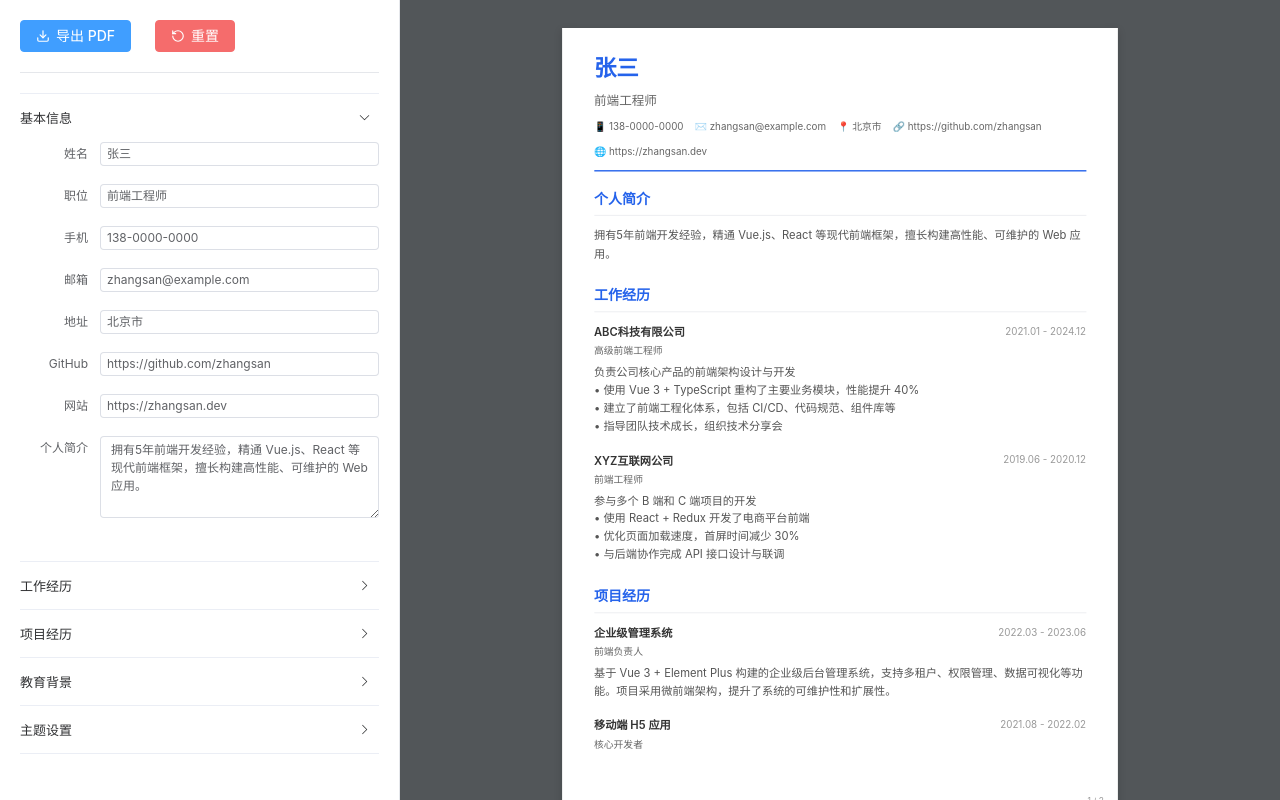
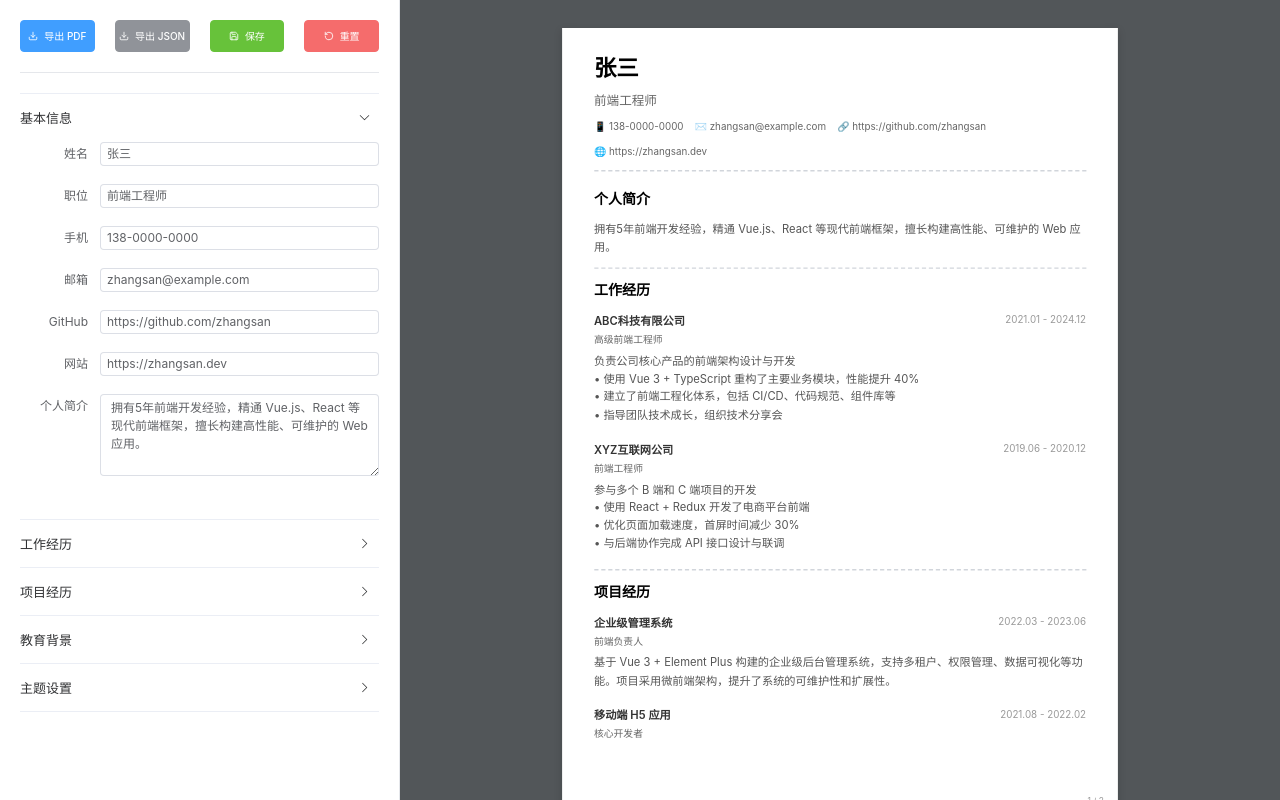
Before and after one commit to cino3/KnockKnockResume, a Vue app: page / in a window 1280 px wide. Built offline with nearby package versions, Linux system fonts and the light colour scheme.

Commit message:
1.增加保存功能(可以考虑加个历史面板)，导出json功能(待优化) 2.把模块间的线换成虚线，模块间的间距优化

```diff
--- a/src/components/Editor.vue
+++ b/src/components/Editor.vue
@@ -8,12 +8,27 @@
         </template>
         导出 PDF
       </el-button>
+      <el-button type="info" @click="handleExportJSON">
+        <template #icon>
+          <Download :size="16" />
+        </template>
+        导出 JSON
+      </el-button>
+      <el-button type="success" @click="handleSave">
+        <template #icon>
+          <Save :size="16" />
+        </template>
+        保存
+      </el-button>
       <el-button type="danger" @click="handleReset">
         <template #icon>
           <RotateCcw :size="16" />
         </template>
         重置
       </el-button>
+    </div>
+    <div v-if="store.lastSavedTime" class="save-time">
+      最后保存于 {{ store.lastSavedTime }}
     </div>
 
     <!-- 折叠面板 -->
@@ -32,9 +47,6 @@
           </el-form-item>
           <el-form-item label="邮箱">
             <el-input v-model="store.profile.email" placeholder="请输入邮箱" />
-          </el-form-item>
-          <el-form-item label="地址">
-            <el-input v-model="store.profile.location" placeholder="请输入地址" />
           </el-form-item>
           <el-form-item label="GitHub">
             <el-input v-model="store.profile.github" placeholder="GitHub 链接（可选）" />
@@ -95,9 +107,6 @@
       <!-- 主题设置 -->
       <el-collapse-item name="theme" title="主题设置">
         <el-form :model="store.theme" label-width="100px" size="small">
-          <el-form-item label="主色调">
-            <el-color-picker v-model="store.theme.primaryColor" />
-          </el-form-item>
           <el-form-item label="行高">
             <el-slider
               v-model="store.theme.lineHeight"
@@ -126,7 +135,9 @@
 import { ref } from 'vue'
 import { useResumeStore } from '@/stores/resume'
 import { usePrint } from '@/composables/usePrint'
-import { Download, RotateCcw, Plus } from 'lucide-vue-next'
+import { Download, RotateCcw, Plus, Save } from 'lucide-vue-next'
+import { ElMessage } from 'element-plus'
+import dayjs from 'dayjs'
 import ExperienceList from './editor/ExperienceList.vue'
 import ProjectList from './editor/ProjectList.vue'
 import EducationList from './editor/EducationList.vue'
@@ -138,6 +149,41 @@ const { printResume } = usePrint(store.resumeFileName)
 
 const handleExport = () => {
   printResume()
+}
+
+const handleSave = () => {
+  // 更新保存时间（数据已经通过 pinia-plugin-persistedstate 自动保存到 localStorage）
+  store.updateLastSavedTime()
+
+  // 显示成功提示
+  ElMessage.success({
+    message: '简历已保存',
+    duration: 2000
+  })
+}
+
+const handleExportJSON = () => {
+  // 获取导出数据
+  const data = store.getExportData()
+  const jsonString = JSON.stringify(data, null, 2)
+  const blob = new Blob([jsonString], { type: 'application/json' })
+  const url = URL.createObjectURL(blob)
+
+  // 创建下载链接
+  const link = document.createElement('a')
+  const timestamp = dayjs().format('YYYYMMDD_HHmmss')
+  link.href = url
+  link.download = `${store.resumeFileName}_${timestamp}.json`
+  document.body.appendChild(link)
+  link.click()
+  document.body.removeChild(link)
+  URL.revokeObjectURL(url)
+
+  // 显示成功提示
+  ElMessage.success({
+    message: 'JSON 文件已导出',
+    duration: 2000
+  })
 }
 
 const handleReset = () => {
@@ -154,10 +200,25 @@ const handleReset = () => {
 
 .editor-header {
   display: flex;
-  gap: 12px;
+  flex-wrap: wrap;
+  gap: 8px;
   margin-bottom: 20px;
   padding-bottom: 20px;
   border-bottom: 1px solid #e5e7eb;
+}
+
+.editor-header .el-button {
+  flex: 1;
+  min-width: 0;
+  font-size: 10px;
+  padding: 8px 12px;
+}
+
+.save-time {
+  font-size: 12px;
+  color: #999;
+  margin-bottom: 16px;
+  padding-left: 4px;
 }
 
 .list-container {
--- a/src/components/Preview.vue
+++ b/src/components/Preview.vue
@@ -232,10 +232,10 @@ onMounted(() => {
 
 /* Copy styles from ResumeContent */
 .page-content-wrapper :deep(.resume-header) {
-  border-bottom: 2px solid var(--primary, #2563eb); padding-bottom: 16px; margin-bottom: 24px;
+  border-bottom: 2px dashed #d1d5db; padding-bottom: 16px; margin-bottom: 24px;
 }
 .page-content-wrapper :deep(.name) {
-  font-size: 32px; font-weight: 700; color: var(--primary, #2563eb); margin-bottom: 8px;
+  font-size: 32px; font-weight: 700; color: var(--primary, #000000); margin-bottom: 8px;
 }
 .page-content-wrapper :deep(.title) {
   font-size: 18px; color: #666; margin-bottom: 12px;
@@ -247,13 +247,20 @@ onMounted(() => {
   display: flex; align-items: center; gap: 4px;
 }
 .page-content-wrapper :deep(.resume-section) {
-  margin-bottom: 32px;
+  margin-bottom: 16px;
 }
 .page-content-wrapper :deep(.section-title) {
-  font-size: 20px; font-weight: 600; color: var(--primary, #2563eb); margin-bottom: 16px; padding-bottom: 8px; border-bottom: 1px solid #e5e7eb;
+  font-size: 20px; font-weight: 600; color: var(--primary, #000000); margin-bottom: 16px;
 }
 .page-content-wrapper :deep(.section-content) {
   margin-bottom: var(--paragraph-spacing, 8px);
+}
+.page-content-wrapper :deep(.section-divider) {
+  border-bottom: 2px dashed #d1d5db;
+  margin-top: 16px;
+}
+.page-content-wrapper :deep(.resume-section:last-child .section-divider) {
+  display: none;
 }
 .page-content-wrapper :deep(.experience-item),
 .page-content-wrapper :deep(.project-item),
--- a/src/components/ResumeContent.vue
+++ b/src/components/ResumeContent.vue
@@ -6,7 +6,6 @@
     <div class="contact-info">
       <span v-if="store.profile.mobile">📱 {{ store.profile.mobile }}</span>
       <span v-if="store.profile.email">✉️ {{ store.profile.email }}</span>
-      <span v-if="store.profile.location">📍 {{ store.profile.location }}</span>
       <span v-if="store.profile.github">🔗 {{ store.profile.github }}</span>
       <span v-if="store.profile.website">🌐 {{ store.profile.website }}</span>
     </div>
@@ -23,6 +22,7 @@
         class="text-line"
       >{{ line }}</div>
     </div>
+    <div class="section-divider"></div>
   </section>
 
   <!-- 工作经历 -->
@@ -49,6 +49,7 @@
         >{{ line }}</div>
       </div>
     </div>
+    <div class="section-divider"></div>
   </section>
 
   <!-- 项目经历 -->
@@ -74,6 +75,7 @@
         >{{ line }}</div>
       </div>
     </div>
+    <div class="section-divider"></div>
   </section>
 
   <!-- 教育背景 -->
@@ -128,15 +130,24 @@ function formatDescriptionLines(text: string | undefined): string[] {
 
 <style scoped>
 /* 基础样式 */
-.resume-header { border-bottom: 2px solid var(--primary, #2563eb); padding-bottom: 16px; margin-bottom: 24px; }
-.name { font-size: 32px; font-weight: 700; color: var(--primary, #2563eb); margin-bottom: 8px; }
+.resume-header { border-bottom: 2px dashed #d1d5db; padding-bottom: 16px; margin-bottom: 24px; }
+.name { font-size: 32px; font-weight: 700; color: var(--primary, #000000); margin-bottom: 8px; }
 .title { font-size: 18px; color: #666; margin-bottom: 12px; }
 .contact-info { display: flex; flex-wrap: wrap; gap: 16px; font-size: 14px; color: #666; }
 .contact-info span { display: flex; align-items: center; gap: 4px; }
 
-.resume-section { margin-bottom: 32px; }
-.section-title { font-size: 20px; font-weight: 600; color: var(--primary, #2563eb); margin-bottom: 16px; padding-bottom: 8px; border-bottom: 1px solid #e5e7eb; }
+.resume-section { margin-bottom: 16px; }
+.section-title { font-size: 20px; font-weight: 600; color: var(--primary, #000000); margin-bottom: 16px; }
 .section-content { margin-bottom: var(--paragraph-spacing, 8px); }
+
+/* 模块间分隔线 */
+.section-divider {
+  border-bottom: 2px dashed #d1d5db;
+  margin-top: 16px;
+}
+.resume-section:last-child .section-divider {
+  display: none;
+}
 
 .experience-item, .project-item, .education-item { margin-bottom: 24px; }
 
--- a/src/stores/resume.ts
+++ b/src/stores/resume.ts
@@ -1,5 +1,6 @@
 import { defineStore } from 'pinia'
 import { ref, computed } from 'vue'
+import dayjs from 'dayjs'
 import type { Profile, Experience, Project, Education, ThemeConfig, ResumeData } from '@/types/resume'
 import { generateUUID } from '@/utils/uuid'
 
@@ -10,7 +11,6 @@ export const useResumeStore = defineStore('resume', () => {
     title: '前端工程师',
     mobile: '138-0000-0000',
     email: 'zhangsan@example.com',
-    location: '北京市',
     github: 'https://github.com/zhangsan',
     website: 'https://zhangsan.dev',
     summary: '拥有5年前端开发经验，精通 Vue.js、React 等现代前端框架，擅长构建高性能、可维护的 Web 应用。'
@@ -75,7 +75,7 @@ export const useResumeStore = defineStore('resume', () => {
 
   // 主题配置
   const theme = ref<ThemeConfig>({
-    primaryColor: '#2563eb',
+    primaryColor: '#000000',
     fontFamily: 'Inter, -apple-system, BlinkMacSystemFont, "Segoe UI", Roboto, sans-serif',
     lineHeight: 1.6,
     paragraphSpacing: 8
@@ -83,6 +83,9 @@ export const useResumeStore = defineStore('resume', () => {
 
   // 预览缩放（固定为 70%）
   const previewScale = ref(0.7)
+
+  // 最后保存时间
+  const lastSavedTime = ref<string | null>(null)
 
   // 计算属性：生成简历文件名
   const resumeFileName = computed(() => {
@@ -153,17 +156,31 @@ export const useResumeStore = defineStore('resume', () => {
       title: '',
       mobile: '',
       email: '',
-      location: '',
       summary: ''
     }
     experiences.value = []
     projects.value = []
     educations.value = []
     theme.value = {
-      primaryColor: '#2563eb',
+      primaryColor: '#000000',
       fontFamily: 'Inter, -apple-system, BlinkMacSystemFont, "Segoe UI", Roboto, sans-serif',
       lineHeight: 1.6,
       paragraphSpacing: 8
+    }
+  }
+
+  function updateLastSavedTime() {
+    lastSavedTime.value = dayjs().format('HH:mm')
+  }
+
+  function getExportData() {
+    return {
+      profile: profile.value,
+      experiences: experiences.value,
+      projects: projects.value,
+      educations: educations.value,
+      theme: theme.value,
+      exportTime: dayjs().format('YYYY-MM-DD HH:mm:ss')
     }
   }
 
@@ -174,6 +191,7 @@ export const useResumeStore = defineStore('resume', () => {
     educations,
     theme,
     previewScale,
+    lastSavedTime,
     resumeFileName,
     addExperience,
     removeExperience,
@@ -181,7 +199,9 @@ export const useResumeStore = defineStore('resume', () => {
     removeProject,
     addEducation,
     removeEducation,
-    resetData
+    resetData,
+    updateLastSavedTime,
+    getExportData
   }
 }, {
   persist: true
--- a/src/types/resume.ts
+++ b/src/types/resume.ts
@@ -4,7 +4,6 @@ export interface Profile {
   title: string;         // 职位
   mobile: string;
   email: string;
-  location: string;
   github?: string;
   website?: string;
   summary: string;       // 个人简介
```
Also changed, not shown: doc/简历布局.md (added, +25 -0 lines).
